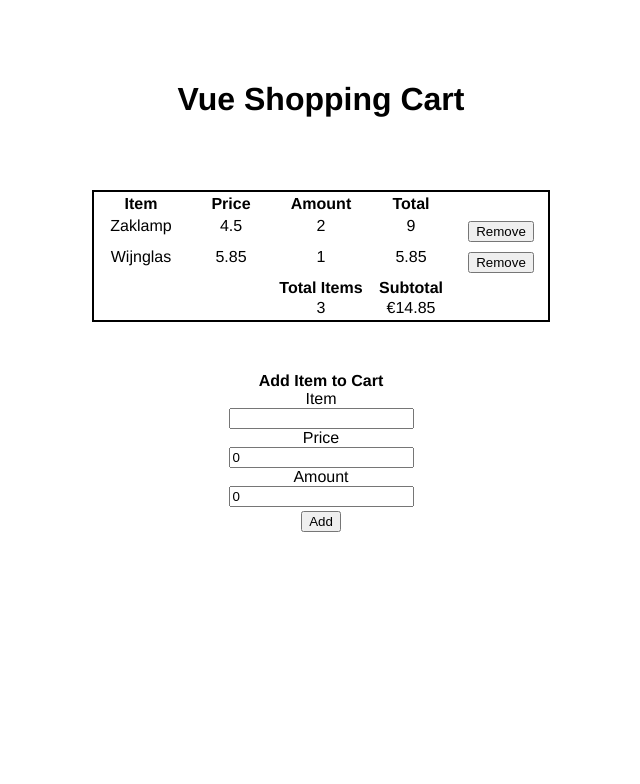
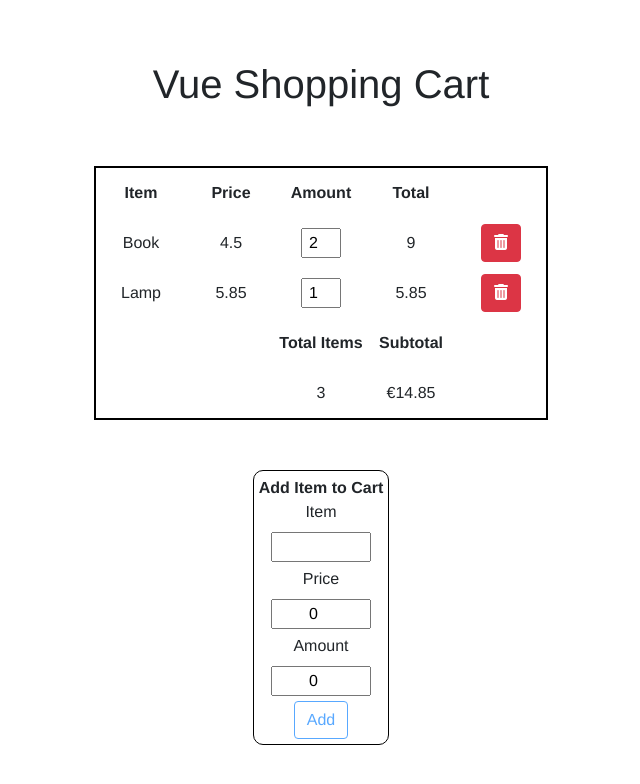
Before and after one commit to ninsajala/vue-cli-test, a Vue app: page / in a window 1280 px wide. Shown: the top 784 px of the page, without its empty margins (319-959 px from the left). Built offline with nearby package versions, Linux system fonts and the light colour scheme.

Commit message:
made possible to update items in cart and added a tiny bit of styling

```diff
--- a/package.json
+++ b/package.json
@@ -8,8 +8,10 @@
     "lint": "vue-cli-service lint"
   },
   "dependencies": {
+    "bootstrap": "^4.5.3",
+    "bootstrap-vue": "^2.21.2",
     "core-js": "^3.6.5",
-    "vue": "^2.6.11"
+    "vue": "^2.6.12"
   },
   "devDependencies": {
     "@vue/cli-plugin-babel": "~4.5.0",
--- a/public/index.html
+++ b/public/index.html
@@ -4,6 +4,10 @@
     <meta charset="utf-8" />
     <meta http-equiv="X-UA-Compatible" content="IE=edge" />
     <meta name="viewport" content="width=device-width,initial-scale=1.0" />
+    <script
+      src="https://kit.fontawesome.com/59836ea697.js"
+      crossorigin="anonymous"
+    ></script>
     <link rel="icon" href="<%= BASE_URL %>favicon.ico" />
     <title>Vue Shopping Cart</title>
   </head>
--- a/src/App.vue
+++ b/src/App.vue
@@ -41,12 +41,12 @@ export default {
       },
       cartItems: [
         {
-          name: 'Zaklamp',
+          name: 'Book',
           price: 4.5,
           amount: 2,
         },
         {
-          name: 'Wijnglas',
+          name: 'Lamp',
           price: 5.85,
           amount: 1,
         },
@@ -67,7 +67,7 @@ export default {
     },
     totalItems() {
       let totalAmount = 0;
-      this.cartItems.forEach((item) => (totalAmount += item.amount));
+      this.cartItems.forEach((item) => (totalAmount += Number(item.amount)));
       return totalAmount;
     },
   },
--- a/src/components/AddItem.vue
+++ b/src/components/AddItem.vue
@@ -1,16 +1,18 @@
 <template>
-  <form>
+  <b-form>
     <b>Add Item to Cart</b>
     <label for="name">Item</label>
-    <input type="text" v-model="newItem.name" />
+    <input class="input-small" size="sm" type="text" v-model="newItem.name" />
 
     <label for="price">Price</label>
-    <input type="number" v-model="newItem.price" />
+    <input class="input-small" size="sm" type="number" v-model="newItem.price" />
 
     <label for="amount">Amount</label>
-    <input type="number" v-model="newItem.amount" />
-    <button @click.prevent="addItem">Add</button>
-  </form>
+    <input class="input-small" size="sm" type="number" v-model="newItem.amount" />
+    <b-button variant="outline-primary" @click.prevent="addItem"
+    :disabled="!newItem.name.length || newItem.amount < 1 || newItem.price <= 0"
+    >Add</b-button>
+  </b-form>
 </template>
 
 <script>
@@ -28,10 +30,18 @@ form {
   flex-direction: column;
   justify-content: center;
   align-items: center;
+  border: solid black 1px;
+  padding: 5px;
+  border-radius: 10px;
 }
 
-button {
+b-button {
   width: auto;
-  margin: 4px;
+}
+
+form input {
+  text-align: center;
+  margin-bottom: 5px !important;
+  width: 100px;
 }
 </style>
--- a/src/components/CartItems.vue
+++ b/src/components/CartItems.vue
@@ -3,9 +3,13 @@
     <tr v-for="(item, index) in cartItems" :key="index">
       <td>{{ item.name }} </td>
       <td>{{ item.price }}</td>
-      <td> {{ item.amount }} </td>
+      <td> <input v-model="item.amount" type="number" /> </td>
       <td>{{ item.price * item.amount }} </td>
-      <td><button @click="cartItems.splice(index, 1)">Remove</button></td>
+      <td>
+        <b-button variant="danger" @click="cartItems.splice(index, 1)"
+          ><i class="fas fa-trash-alt"></i
+        ></b-button>
+      </td>
     </tr>
   </span>
 </template>
@@ -23,9 +27,16 @@ tr {
   width: 450px;
   display: flex;
   justify-content: space-evenly;
+  height: 50px;
+  align-items: center;
 }
 td {
   width: 50px;
   text-align: center;
 }
+
+input {
+  width: 40px;
+  text-align: center;
+}
 </style>
```
Also changed, not shown: src/main.js (+16 -5 lines), 1 other file (tests, documents, lock files or other folders).
